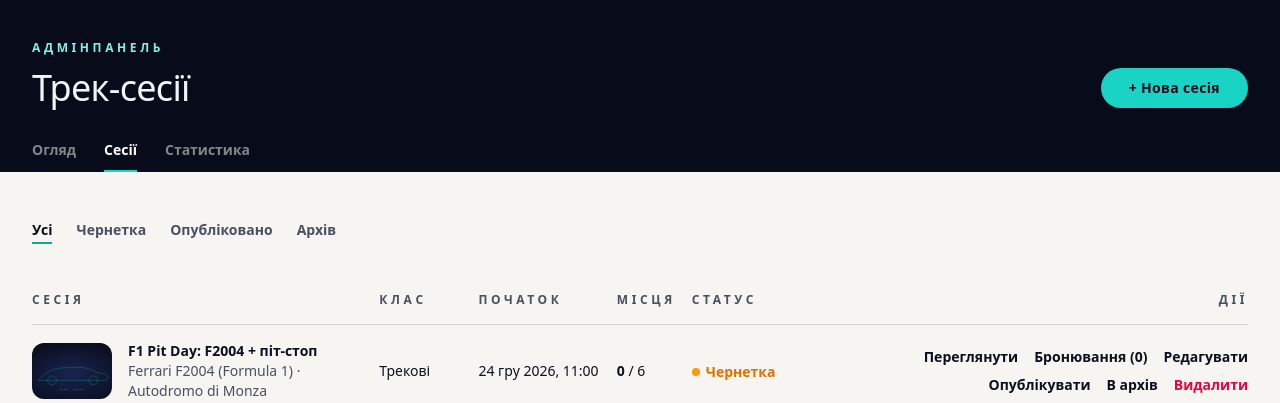
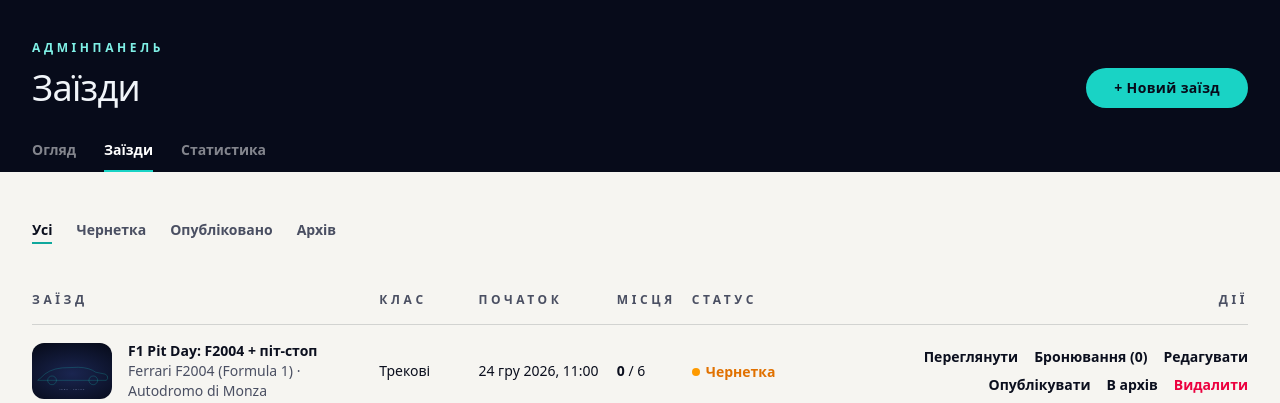
Before and after one commit to dorawebstart/apex-track, a Laravel app: page /admin/sessions in a window 1280 px wide. Shown: the part 56-459 px from the top of the page. Run offline with Laravel 12, Linux system fonts and the light colour scheme; a user stored in the database is signed in; data comes from the database, SQL or seed files in the repository; style sheets or scripts are compiled from the project's sources.

Commit message:
Інтерфейс: «сесія» перейменовано на «заїзд» (таблиці й код без змін)

```diff
--- a/app/Http/Controllers/Admin/TrackSessionController.php
+++ b/app/Http/Controllers/Admin/TrackSessionController.php
@@ -49,7 +49,7 @@ class TrackSessionController extends Controller
 
         $session = TrackSession::create($data);
 
-        return redirect()->route('admin.sessions.index')->with('success', "Сесію «{$session->title}» створено.");
+        return redirect()->route('admin.sessions.index')->with('success', "Заїзд «{$session->title}» створено.");
     }
 
     public function edit(TrackSession $trackSession): View
@@ -84,13 +84,13 @@ class TrackSessionController extends Controller
         if ($trackSession->bookings()->exists()) {
             $trackSession->update(['status' => 'archived']);
 
-            return back()->with('error', "«{$trackSession->title}» має бронювання, тому її перенесено в архів замість видалення.");
+            return back()->with('error', "«{$trackSession->title}» має бронювання, тому його перенесено в архів замість видалення.");
         }
 
         TrackSession::deleteImage($trackSession->image_path);
         $trackSession->delete();
 
-        return back()->with('success', "Сесію «{$trackSession->title}» видалено.");
+        return back()->with('success', "Заїзд «{$trackSession->title}» видалено.");
     }
 
     /**
--- a/app/Http/Controllers/BookingController.php
+++ b/app/Http/Controllers/BookingController.php
@@ -33,7 +33,7 @@ class BookingController extends Controller
             $session = TrackSession::whereKey($trackSession->id)->lockForUpdate()->firstOrFail();
 
             if ($session->status !== 'published') {
-                return 'Ця сесія не приймає бронювання.';
+                return 'Цей заїзд не приймає бронювання.';
             }
             if (! $session->starts_at->isFuture()) {
                 return 'Заїзд уже розпочався — бронювання закрите.';
--- a/app/Http/Requests/StoreTrackSessionRequest.php
+++ b/app/Http/Requests/StoreTrackSessionRequest.php
@@ -45,7 +45,7 @@ class StoreTrackSessionRequest extends FormRequest
     public function messages(): array
     {
         return [
-            'starts_at.after' => 'Дата початку нової сесії має бути в майбутньому.',
+            'starts_at.after' => 'Дата початку нового заїзду має бути в майбутньому.',
             'ends_at.after' => 'Дата завершення має бути пізніше дати початку.',
             'image.max' => 'Зображення не може бути більшим за 2 МБ.',
         ];
--- a/resources/views/admin/dashboard.blade.php
+++ b/resources/views/admin/dashboard.blade.php
@@ -4,8 +4,8 @@
     <div class="mt-14 grid gap-16 lg:grid-cols-2">
         <div>
             <div class="flex items-baseline justify-between">
-                <h2 class="text-xl font-medium">Найближчі сесії</h2>
-                <a href="{{ route('admin.sessions.index') }}" class="link-underline text-sm font-semibold">Усі сесії ›</a>
+                <h2 class="text-xl font-medium">Найближчі заїзди</h2>
+                <a href="{{ route('admin.sessions.index') }}" class="link-underline text-sm font-semibold">Усі заїзди ›</a>
             </div>
             <ul class="mt-4">
                 @forelse ($nextSessions as $s)
@@ -17,7 +17,7 @@
                         <span class="whitespace-nowrap text-sm"><b>{{ $s->active_bookings_count }}</b> / {{ $s->capacity }}</span>
                     </li>
                 @empty
-                    <li class="py-5 text-ink-600">Опублікованих майбутніх сесій немає.</li>
+                    <li class="py-5 text-ink-600">Опублікованих майбутніх заїздів немає.</li>
                 @endforelse
             </ul>
         </div>
--- a/resources/views/admin/partials/stat-cards.blade.php
+++ b/resources/views/admin/partials/stat-cards.blade.php
@@ -1,7 +1,7 @@
 {{-- 4 інформаційні картки статистики (без рамок — тонкі лінії) --}}
 <dl class="grid grid-cols-2 gap-y-10 border-y border-ink-900/10 py-10 lg:grid-cols-4">
     @foreach ([
-        ['sessions', 'усього сесій'],
+        ['sessions', 'усього заїздів'],
         ['published', 'опубліковано'],
         ['users', 'користувачів'],
         ['activeBookings', 'активних бронювань'],
--- a/resources/views/admin/sessions/bookings.blade.php
+++ b/resources/views/admin/sessions/bookings.blade.php
@@ -1,4 +1,4 @@
-<x-admin-layout title="Бронювання сесії" heading="Бронювання: {{ $session->title }}">
+<x-admin-layout title="Бронювання заїзду" heading="Бронювання: {{ $session->title }}">
     <div class="flex flex-wrap items-end justify-between gap-6">
         <dl class="flex flex-wrap gap-x-12 gap-y-4">
             <div><dd class="text-3xl font-light">{{ $session->active_bookings_count }} / {{ $session->capacity }}</dd><dt class="eyebrow mt-1 text-ink-600">активних / місць</dt></div>
@@ -6,7 +6,7 @@
             <div><dd class="pt-2">@include('admin.partials.status-badge', ['status' => $session->status])</dd><dt class="eyebrow mt-1 text-ink-600">{{ $session->starts_at->translatedFormat('j F Y, H:i') }}</dt></div>
         </dl>
         <div class="flex gap-3">
-            <a href="{{ route('admin.sessions.edit', $session) }}" class="btn border border-ink-900/20 hover:border-ink-900">Редагувати сесію</a>
+            <a href="{{ route('admin.sessions.edit', $session) }}" class="btn border border-ink-900/20 hover:border-ink-900">Редагувати заїзд</a>
             @if ($bookings->isNotEmpty())
                 <a href="{{ route('admin.sessions.bookings.export', $session) }}" class="btn-dark">Експорт CSV</a>
             @endif
@@ -14,7 +14,7 @@
     </div>
 
     @if ($bookings->isEmpty())
-        <p class="mt-12 border-t border-ink-900/10 pt-10 text-ink-600">На цю сесію ще ніхто не забронював місце.</p>
+        <p class="mt-12 border-t border-ink-900/10 pt-10 text-ink-600">На цей заїзд ще ніхто не забронював місце.</p>
     @else
         <div class="mt-10 overflow-x-auto">
             <table class="w-full min-w-[640px] text-left text-sm">
--- a/resources/views/admin/sessions/create.blade.php
+++ b/resources/views/admin/sessions/create.blade.php
@@ -1,4 +1,4 @@
-<x-admin-layout title="Нова сесія">
+<x-admin-layout title="Новий заїзд">
     <form method="POST" action="{{ route('admin.sessions.store') }}" enctype="multipart/form-data" novalidate>
         @csrf
         @include('admin.sessions.form')
--- a/resources/views/admin/sessions/form.blade.php
+++ b/resources/views/admin/sessions/form.blade.php
@@ -16,7 +16,7 @@
 <div class="grid gap-x-16 gap-y-10 lg:grid-cols-[1.4fr_1fr]">
     <div class="space-y-6">
         <p class="eyebrow text-ink-600">Основне</p>
-        <x-field name="title" label="Назва сесії (5–150 символів)" :value="$value('title')" required maxlength="150" />
+        <x-field name="title" label="Назва заїзду (5–150 символів)" :value="$value('title')" required maxlength="150" />
         <div>
             <label for="description" class="label !text-ink-600">Опис (20–5000 символів)</label>
             <textarea id="description" name="description" rows="7" maxlength="5000" required
@@ -79,6 +79,6 @@
 </div>
 
 <div class="mt-12 flex flex-wrap gap-4 border-t border-ink-900/10 pt-8">
-    <button class="btn-dark">{{ $session->exists ? 'Зберегти зміни' : 'Створити сесію' }}</button>
+    <button class="btn-dark">{{ $session->exists ? 'Зберегти зміни' : 'Створити заїзд' }}</button>
     <a href="{{ route('admin.sessions.index') }}" class="btn border border-ink-900/20 hover:border-ink-900">Скасувати</a>
 </div>
--- a/resources/views/admin/sessions/index.blade.php
+++ b/resources/views/admin/sessions/index.blade.php
@@ -1,4 +1,4 @@
-<x-admin-layout title="Сесії" heading="Трек-сесії">
+<x-admin-layout title="Заїзди" heading="Заїзди">
     <div class="flex flex-wrap gap-x-6 gap-y-2 text-sm font-semibold">
         @foreach (['' => 'Усі'] + \App\Models\TrackSession::STATUSES as $value => $label)
             <a href="{{ route('admin.sessions.index', array_filter(['status' => $value])) }}" @class([
@@ -13,7 +13,7 @@
         <table class="w-full min-w-[960px] text-left text-sm">
             <thead class="eyebrow text-ink-600">
                 <tr class="border-b border-ink-900/15">
-                    <th class="py-4 pr-4 font-bold">Сесія</th>
+                    <th class="py-4 pr-4 font-bold">Заїзд</th>
                     <th class="py-4 pr-4 font-bold">Клас</th>
                     <th class="py-4 pr-4 font-bold">Початок</th>
                     <th class="py-4 pr-4 font-bold">Місця</th>
@@ -52,7 +52,7 @@
                                     </form>
                                 @endforeach
                                 <form method="POST" action="{{ route('admin.sessions.destroy', $s) }}"
-                                      data-confirm="{{ $s->bookings_count ? "Сесія «{$s->title}» має бронювання — її буде перенесено в архів. Продовжити?" : "Видалити сесію «{$s->title}» назавжди?" }}">
+                                      data-confirm="{{ $s->bookings_count ? "Заїзд «{$s->title}» має бронювання — його буде перенесено в архів. Продовжити?" : "Видалити заїзд «{$s->title}» назавжди?" }}">
                                     @csrf
                                     @method('DELETE')
                                     <button class="text-rose-600 hover:underline">Видалити</button>
@@ -61,7 +61,7 @@
                         </td>
                     </tr>
                 @empty
-                    <tr><td colspan="6" class="py-12 text-center text-ink-600">Сесій не знайдено.</td></tr>
+                    <tr><td colspan="6" class="py-12 text-center text-ink-600">Заїздів не знайдено.</td></tr>
                 @endforelse
             </tbody>
         </table>
--- a/resources/views/admin/stats.blade.php
+++ b/resources/views/admin/stats.blade.php
@@ -3,12 +3,12 @@
 
     <div class="mt-14 grid gap-16 lg:grid-cols-[1.3fr_1fr]">
         <div>
-            <h2 class="text-xl font-medium">Топ-5 сесій за активними бронюваннями</h2>
+            <h2 class="text-xl font-medium">Топ-5 заїздів за активними бронюваннями</h2>
             <table class="mt-4 w-full text-left text-sm">
                 <thead class="eyebrow text-ink-600">
                     <tr class="border-b border-ink-900/15">
                         <th class="py-3 pr-4 font-bold">#</th>
-                        <th class="py-3 pr-4 font-bold">Сесія</th>
+                        <th class="py-3 pr-4 font-bold">Заїзд</th>
                         <th class="py-3 pr-4 font-bold">Клас</th>
                         <th class="py-3 text-right font-bold">Активні / місць</th>
                     </tr>
--- a/resources/views/components/admin-layout.blade.php
+++ b/resources/views/components/admin-layout.blade.php
@@ -9,12 +9,12 @@
                     <p class="eyebrow text-apex-300">Адмінпанель</p>
                     <h1 class="mt-3 text-3xl font-medium sm:text-4xl">{{ $heading ?? $title }}</h1>
                 </div>
-                <a href="{{ route('admin.sessions.create') }}" class="btn-primary !py-2.5">+ Нова сесія</a>
+                <a href="{{ route('admin.sessions.create') }}" class="btn-primary !py-2.5">+ Новий заїзд</a>
             </div>
             <nav class="mt-8 flex gap-7 overflow-x-auto text-sm font-semibold" aria-label="Розділи адмінпанелі">
                 @foreach ([
                     ['admin.dashboard', 'Огляд', 'admin.dashboard'],
-                    ['admin.sessions.index', 'Сесії', 'admin.sessions.*'],
+                    ['admin.sessions.index', 'Заїзди', 'admin.sessions.*'],
                     ['admin.stats', 'Статистика', 'admin.stats'],
                 ] as [$route, $label, $pattern])
                     <a href="{{ route($route) }}" @class([
--- a/resources/views/errors/404.blade.php
+++ b/resources/views/errors/404.blade.php
@@ -2,7 +2,7 @@
     <section class="mx-auto flex min-h-[70vh] max-w-3xl flex-col items-center justify-center px-4 pt-24 text-center">
         <p class="font-display text-8xl font-bold text-apex-500/30">404</p>
         <h1 class="mt-4 text-3xl font-bold">Сход з траси</h1>
-        <p class="mt-3 text-slate-400">Такої сторінки або трек-сесії не існує. Можливо, заїзд уже приховано.</p>
+        <p class="mt-3 text-slate-400">Такої сторінки або заїзду не існує. Можливо, його вже приховано.</p>
         <a href="{{ route('sessions.index') }}" class="btn-primary mt-8">Повернутися в гараж</a>
     </section>
 </x-layouts.app>
--- a/resources/views/home.blade.php
+++ b/resources/views/home.blade.php
@@ -128,7 +128,7 @@
                     ['Справжні треки, а не дороги загального користування', 'Slovakia Ring, Hungaroring, Red Bull Ring, Брно, Познань і Монца. Жодних камер швидкості — лише апекси та прямі.'],
                     ['Інструктор у кожній серії', 'Досвідчений пілот поруч пояснює траєкторії й точки гальмування. Новачки починають з GT, досвідчені — переходять на гіперкари.'],
                     ['Від Ferrari Roma до болідів F1', 'Чотири класи авто в одному гаражі: можна пройти шлях від комфортного гран-турізмо до Ferrari F2004 Шумахера.'],
-                    ['Чесні ліміти місць', 'Кількість пілотів на сесію обмежена. Система контролює місця в реальному часі й не допустить «овербукінгу» навіть при одночасних заявках.'],
+                    ['Чесні ліміти місць', 'Кількість пілотів на заїзд обмежена. Система контролює місця в реальному часі й не допустить «овербукінгу» навіть при одночасних заявках.'],
                     ['Усе в особистому кабінеті', 'Бронювання, статус і скасування в один клік. Скасували — місце одразу повертається іншим пілотам.'],
                 ] as $i => [$heading, $text])
                     <li class="grid gap-3 border-b border-white/10 py-8 sm:grid-cols-[4rem_1fr]" data-reveal="up">
--- a/resources/views/sessions/index.blade.php
+++ b/resources/views/sessions/index.blade.php
@@ -7,7 +7,7 @@
                     <p class="eyebrow text-apex-300">Гараж APEX</p>
                     <h1 class="mt-5 text-4xl font-medium leading-tight sm:text-6xl">Оберіть авто для заїзду</h1>
                 </div>
-                <p class="max-w-lg text-lg text-slate-400 lg:justify-self-end">Усі опубліковані трек-сесії: суперкари, гран-турізмо, гіперкари та трекові боліди на автодромах Європи.</p>
+                <p class="max-w-lg text-lg text-slate-400 lg:justify-self-end">Усі опубліковані заїзди: суперкари, гран-турізмо, гіперкари та трекові боліди на автодромах Європи.</p>
             </div>
 
             {{-- Фільтри застосовуються одразу після зміни (data-autosubmit); Enter у пошуку — теж --}}
@@ -65,7 +65,7 @@
     {{-- Світла сітка результатів --}}
     <section class="bg-paper-50 text-ink-900">
         <div class="mx-auto max-w-7xl px-4 py-20 sm:px-6 lg:px-8">
-            <p class="eyebrow text-ink-600">Знайдено сесій: <span class="text-ink-900">{{ $sessions->total() }}</span></p>
+            <p class="eyebrow text-ink-600">Знайдено заїздів: <span class="text-ink-900">{{ $sessions->total() }}</span></p>
 
             @if ($sessions->isEmpty())
                 <div class="py-24 text-center">
--- a/resources/views/sessions/partials/booking-actions.blade.php
+++ b/resources/views/sessions/partials/booking-actions.blade.php
@@ -2,8 +2,8 @@
 @php
     $isActive = isset($userBooking) && $userBooking?->status === 'active';
     $reason = match (true) {
-        $session->status === 'archived' => 'Сесію перенесено в архів — бронювання закрите.',
-        $session->status !== 'published' => 'Сесія ще не опублікована.',
+        $session->status === 'archived' => 'Заїзд перенесено в архів — бронювання закрите.',
+        $session->status !== 'published' => 'Заїзд ще не опубліковано.',
         ! $session->starts_at->isFuture() => 'Заїзд уже розпочався.',
         $session->available_seats === 0 => 'Усі місця заброньовано.',
         default => null,
```
